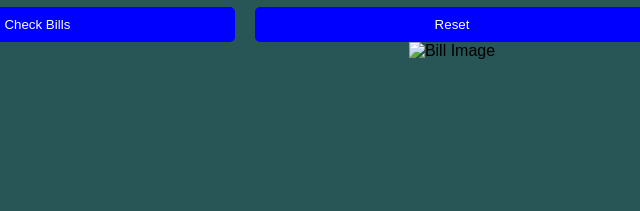
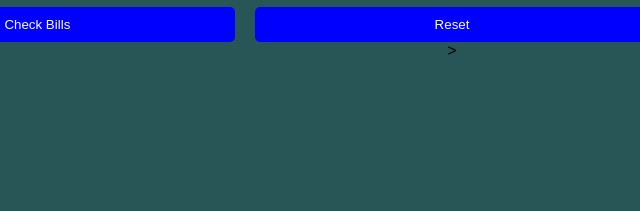
Before and after one commit to rcfxncy-collab/rcf, a website: page nwork.html in a window 1280 px wide. Shown: the part 507-718 px from the top of the page, 188-828 px from the left. Drawn offline with Linux system fonts and the light colour scheme.

Commit message:
Update nwork.html

```diff
--- a/nwork.html
+++ b/nwork.html
@@ -80,7 +80,7 @@
     <button onclick="logout()">Back To Home</button>
 
     </div>
-    <img id="billImage" src="" alt="Bill Image" width="300" height="400">
+    <img id="billImage" src="" alt="Bill Image" width="100%" height="800" style="display:none;margin-top:20px; border: 2px solid #0b0a0a; border-radius: 10px; box-shadow: 0 0 10px rgba(0, 0, 0, 0.5); ">>
 
     </section>
 
```
